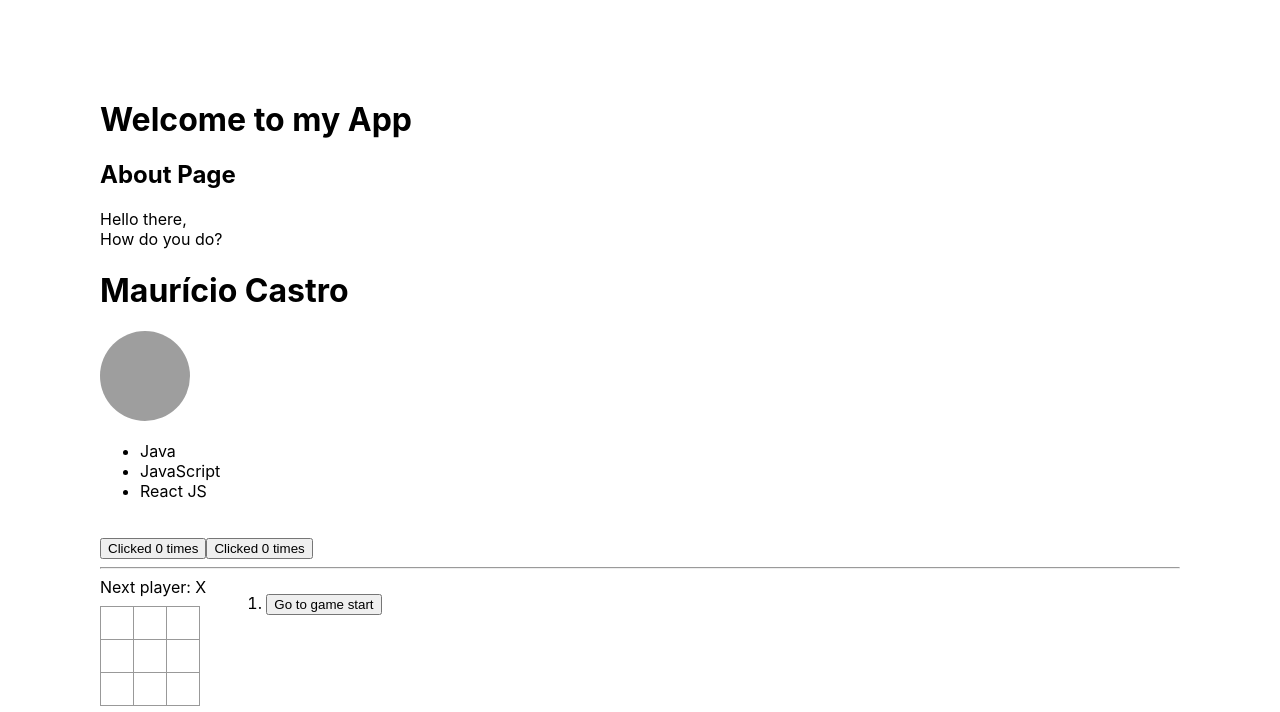
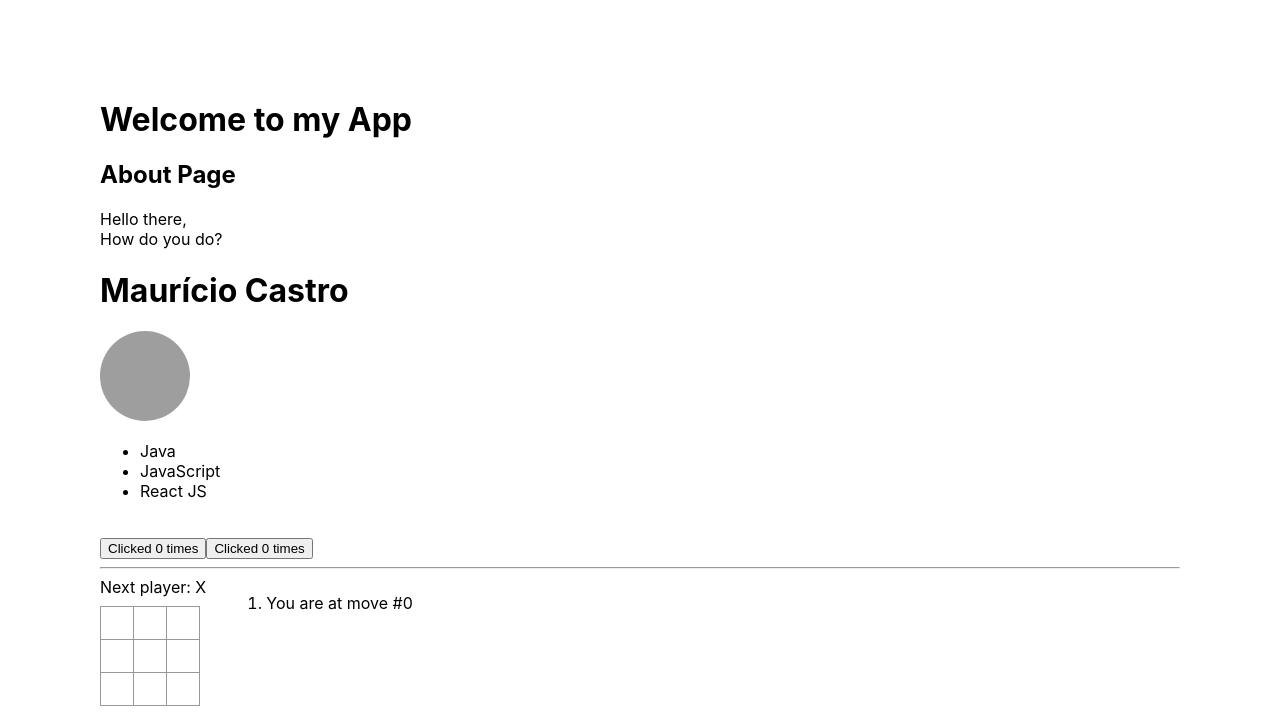
Before and after one commit to mauriciofaustino/react-quick-start, a React (Create React App) app: page / in a window 1280 px wide. Shown: the top 712 px of the page. Built offline with nearby package versions, Linux system fonts and the light colour scheme; grey boxes are pictures that could not be loaded.

Commit message:
For the current move only, show “You are at move #…” instead of a button.

```diff
--- a/src/TicTacToe.js
+++ b/src/TicTacToe.js
@@ -75,6 +75,9 @@ export default function Game() {
     }
 
     const moves = history.map((squares, move) => {
+        if (history.length - 1 === move) return (
+            <li key={move}>You are at move #{move}</li>
+        )
         const description = (move > 0) ? 'Go to move #' + move : 'Go to game start';
         return (
             <li key={move}>
```
